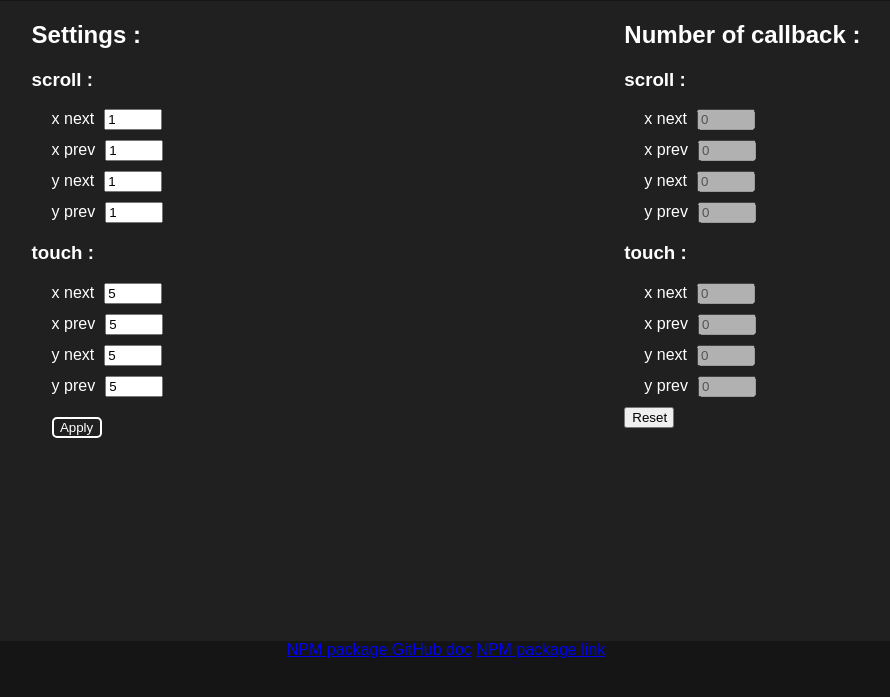
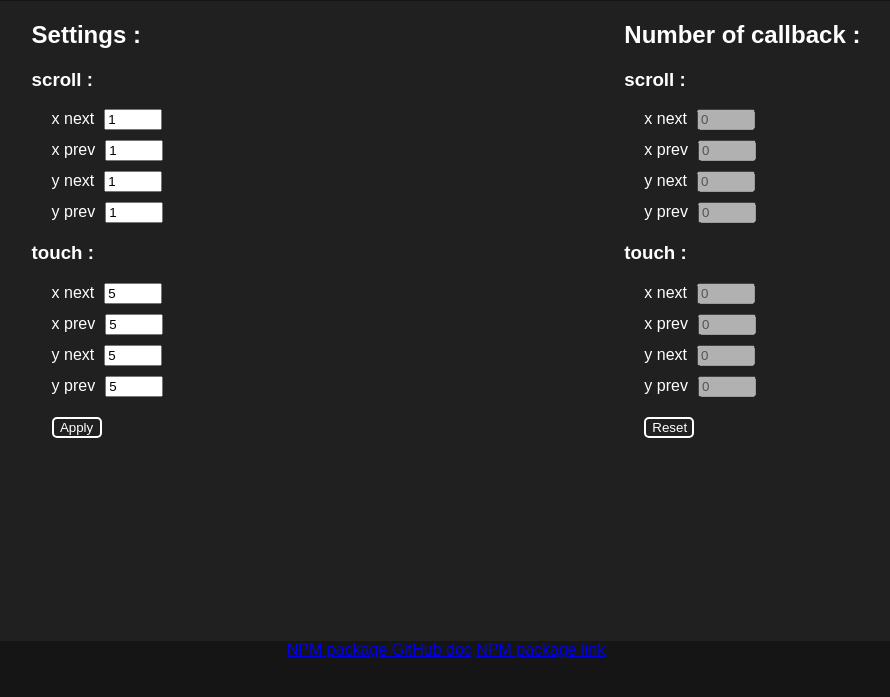
Before and after one commit to ga-devfront/scroll-event-handler, a website with bundled scripts: page demo/index.html in a window 1280 px wide. Shown: the part 79-776 px from the top of the page, without its empty margins (194-1084 px from the left). Built offline with nearby package versions, Linux system fonts and the light colour scheme.

Commit message:
✨ add reset button

```diff
--- a/demo/demo.css
+++ b/demo/demo.css
@@ -46,7 +46,7 @@ footer {
     height: 20px;
 }
 
-#apply {
+#apply, #reset {
     cursor: pointer;
     border: #ffffff solid 2px;
     border-radius: 5px;
```
